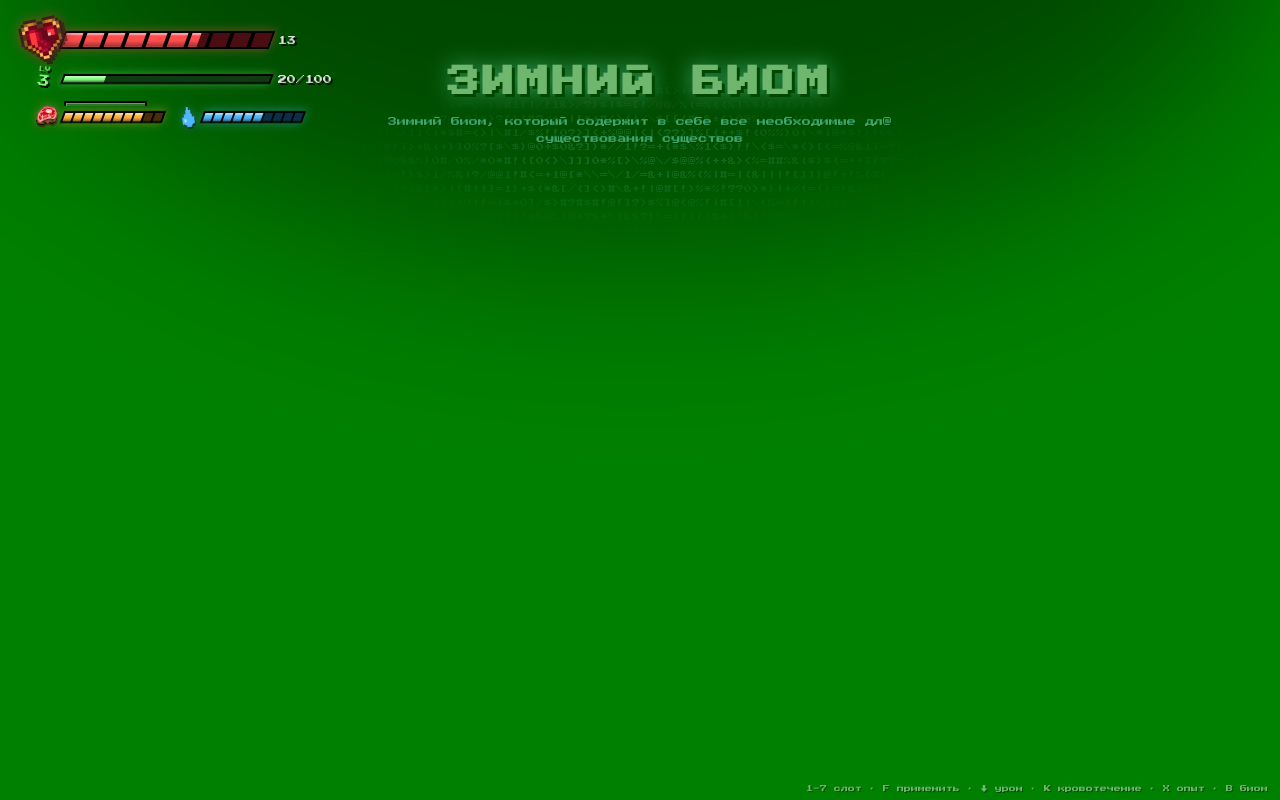
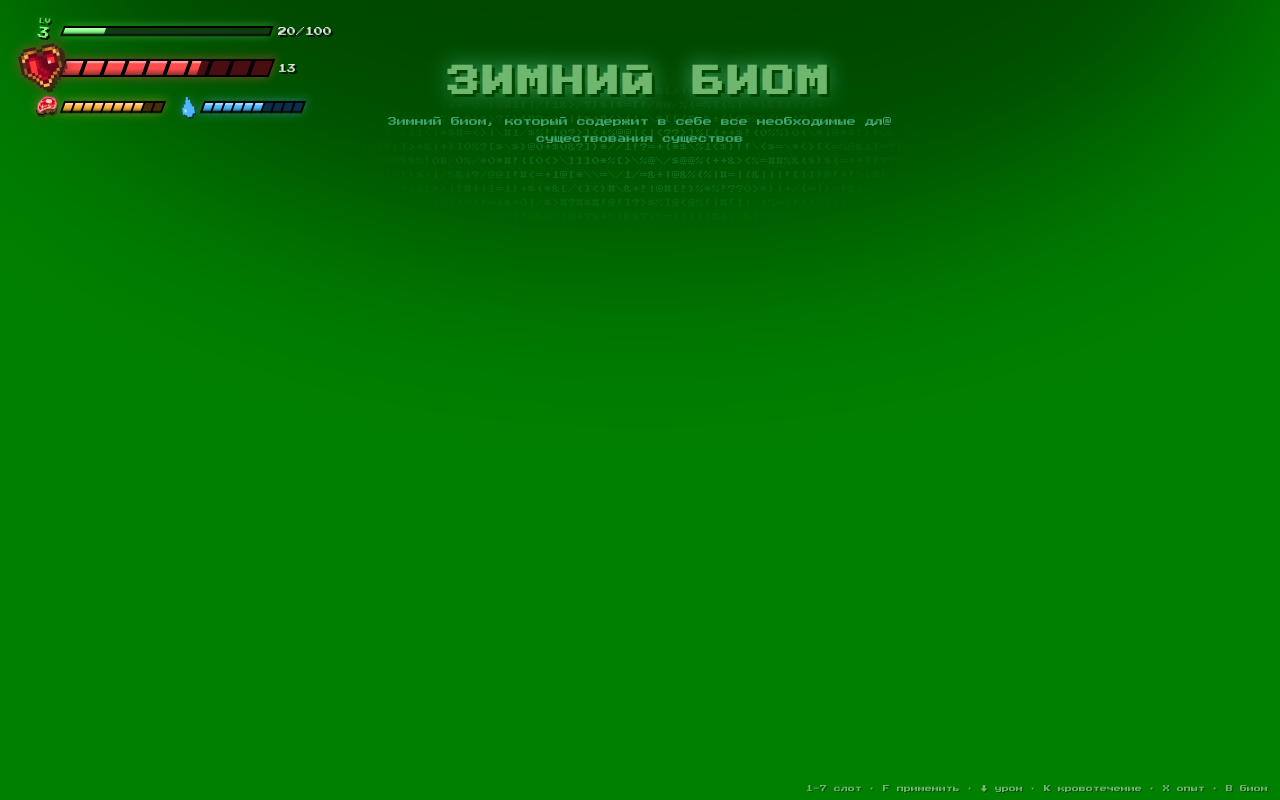
Before and after one commit to KUZURAKI/MINECRAFT-MODE, a Preact app: page / in a window 1280 px wide. Built offline with nearby package versions, Linux system fonts and the light colour scheme.

Commit message:
update logic

```diff
--- /dev/null
+++ b/src/layout/Hud/Blood.tsx
@@ -0,0 +1,62 @@
+import style from "./Hud.module.scss";
+
+// seeded rng: same splatter every time, no layout jumps between renders
+let seed = 7;
+const rnd = () => {
+  seed = (seed * 16807) % 2147483647;
+  return seed / 2147483647;
+};
+
+const REDS = ["#7a0610", "#a50e1a", "#c4182a"];
+
+// one pixel blob: dense core, ragged edge, a few stray droplets
+const makeSplat = () => {
+  const u = 5 + Math.floor(rnd() * 5);
+  const R = 2 + Math.floor(rnd() * 3);
+  const cells: string[] = [];
+  for (let dy = -R - 3; dy <= R + 3; dy++)
+    for (let dx = -R - 3; dx <= R + 3; dx++) {
+      const d = Math.hypot(dx, dy);
+      const keep = d <= R ? rnd() < 1.1 - d / (R + 1) : d <= R + 3 && rnd() < 0.05;
+      if (keep) cells.push(`${dx * u}px ${dy * u}px 0 ${REDS[Math.floor(rnd() * 3)]}`);
+    }
+  return {
+    u,
+    x: 3 + rnd() * 94,
+    y: 3 + rnd() * 94,
+    delay: rnd() * 0.5,
+    len: 70 + Math.floor(rnd() * 150),
+    t: 9 + rnd() * 9,
+    shadow: cells.join(","),
+  };
+};
+
+const splats = Array.from({ length: 14 }, makeSplat);
+
+// count: how many splats are visible; same first N each time so none replay
+const Blood = ({ count }: { count: number }) => (
+  <div className={style.blood2} aria-hidden="true">
+    {splats.slice(0, count).map((s, i) => (
+      <div key={i} style={{ left: `${s.x}%`, top: `${s.y}%` }}>
+        <i
+          style={{
+            width: s.u,
+            height: s.u,
+            animationDelay: `${s.delay}s`,
+            boxShadow: s.shadow,
+          }}
+        />
+        <b
+          style={{
+            width: s.u,
+            ["--len" as string]: `${s.len}px`,
+            ["--t" as string]: `${s.t}s`,
+            ["--d" as string]: `${s.delay + 0.8}s`,
+          }}
+        />
+      </div>
+    ))}
+  </div>
+);
+
+export default Blood;
--- a/src/layout/Hud/Hud.module.scss
+++ b/src/layout/Hud/Hud.module.scss
@@ -82,6 +82,11 @@ $edge: #000;
   animation: beat 0.7s ease-in-out infinite;
 }
 
+// 3 points or less: frantic heartbeat
+.critical .badge {
+  animation-duration: 0.36s;
+}
+
 .mini {
   position: absolute;
   left: 0;
@@ -150,6 +155,10 @@ $edge: #000;
   filter: drop-shadow(0 0 4px var(--glow));
 }
 
+.xpbar .fill {
+  transition: width 0.4s ease-out;
+}
+
 .lvl {
   position: absolute;
   left: 6px;
@@ -177,25 +186,15 @@ $edge: #000;
   }
 }
 
-.fill,
-.ghost {
+.fill {
   position: absolute;
   inset: 0 auto 0 0;
-}
-
-.fill {
   background: linear-gradient(
     var(--c),
     var(--c) 55%,
     color-mix(in srgb, var(--c) 60%, #000)
   );
   box-shadow: inset 0 2px 0 rgba(255, 255, 255, 0.45);
-  transition: width 0.15s steps(3);
-}
-
-.ghost {
-  background: #fff;
-  transition: width 0.7s ease-in 0.45s;
 }
 
 .num {
@@ -232,6 +231,10 @@ $edge: #000;
   > div {
     min-height: 0;
     overflow: hidden;
+  }
+
+  // padding lives inside the clipped box so nothing is left when closed
+  .pad {
     padding: 2px 2px 8px 46px;
   }
 }
@@ -253,25 +256,34 @@ $edge: #000;
 .bleed {
   background: rgba(150, 10, 25, 0.65);
 
+  // three pips = stage; the more filled, the darker and faster it gets
+  em {
+    display: flex;
+    gap: 3px;
+
     i {
       width: 6px;
       height: 6px;
+      background: rgba(0, 0, 0, 0.55);
+
+      &.on {
         background: #ff4d4d;
-    animation: blink 0.8s steps(2) infinite;
+      }
     }
   }
 
-.wrap {
-  background: rgba(40, 120, 70, 0.65);
+  &.s1 {
+    background: rgba(140, 40, 40, 0.6);
   }
 
-.wrapBar {
-  position: absolute;
-  left: 0;
-  bottom: 0;
-  height: 3px;
-  background: #fff;
-  animation: wrapBar 1.6s linear forwards;
+  &.s2 {
+    background: rgba(170, 20, 30, 0.75);
+  }
+
+  &.s3 {
+    background: rgba(200, 0, 20, 0.9);
+    animation: shake 0.4s steps(2) infinite;
+  }
 }
 
 .fx {
@@ -410,12 +422,62 @@ $edge: #000;
   text-shadow: 1px 1px 0 #000;
 }
 
+// scattered pixel blood, each splat pops in with stepped scale
+.blood2 {
+  position: fixed;
+  inset: 0;
+  pointer-events: none;
+  overflow: hidden;
+
+  > div {
+    position: absolute;
+  }
+
+  i {
+    display: block;
+    background: #a50e1a;
+    opacity: 0;
+    animation: splat 0.45s steps(4) forwards;
+  }
+
+  // slow drip: a streak that creeps down from the splat
+  b {
+    position: absolute;
+    top: 0;
+    left: 0;
+    height: 0;
+    background: linear-gradient(#8a0b16, #a50e1a 85%, #5a050c);
+    animation: streak var(--t) cubic-bezier(0.25, 0.1, 0.35, 1) var(--d) forwards;
+  }
+}
+
 .vignette {
   position: fixed;
   inset: 0;
   pointer-events: none;
   box-shadow: inset 0 0 160px 30px rgba(200, 0, 20, 0.55);
   animation: pulse 1.4s ease-in-out infinite;
+}
+
+.vignette.critical {
+  box-shadow:
+    inset 0 0 200px 70px rgba(210, 0, 20, 0.85),
+    inset 0 0 40px 10px rgba(120, 0, 10, 0.6);
+  animation-duration: 0.7s;
+}
+
+@keyframes shake {
+  50% { translate: 1px 0; }
+}
+
+@keyframes streak {
+  from { height: 0; }
+  to { height: var(--len); }
+}
+
+@keyframes splat {
+  0% { opacity: 0; transform: scale(2); }
+  100% { opacity: 0.85; transform: scale(1); }
 }
 
 @keyframes beat {
@@ -479,15 +541,6 @@ $edge: #000;
   }
 }
 
-@keyframes wrapBar {
-  from {
-    width: 0;
-  }
-  to {
-    width: 100%;
-  }
-}
-
 @keyframes fx {
   0% {
     opacity: 1;
--- a/src/layout/Hud/Hud.tsx
+++ b/src/layout/Hud/Hud.tsx
@@ -3,8 +3,23 @@ import style from "./Hud.module.scss";
 import { slots } from "./Hud.tupe";
 import Vitals from "./Vitals";
 import Hotbar from "./Hotbar";
+import Blood from "./Blood";
 
 const MAX = 20;
+// walks a displayed value toward its target one point at a time (heal and damage both animate)
+const useStep = (target: number, ms = 110) => {
+  const [v, setV] = useState(target);
+  useEffect(() => {
+    if (v === target) return;
+    const t = setTimeout(() => setV((x) => x + Math.sign(target - x)), ms);
+    return () => clearTimeout(t);
+  }, [v, target]);
+  return v;
+};
+
+// bleed stage 1..3 -> ms between 1-point losses
+const BLEED_MS = [0, 4000, 2000, 800];
+
 const clamp = (n: number) => Math.min(Math.max(n, 0), MAX);
 
 const Hud = () => {
@@ -16,8 +31,7 @@ const Hud = () => {
   const [lvl, setLvl] = useState(3);
   const [xp, setXp] = useState(20);
   const [lvlUp, setLvlUp] = useState(0);
-  const [bleeding, setBleeding] = useState(false);
-  const [bandaging, setBandaging] = useState(false);
+  const [bleed, setBleed] = useState(0);
   const [fx, setFx] = useState<{ kind: "heal" | "hit"; n: number } | null>(
     null,
   );
@@ -38,6 +52,10 @@ const Hud = () => {
     reveal();
     return () => clearTimeout(hideTimer.current);
   }, []);
+
+  const shownHp = useStep(hp);
+  const shownFood = useStep(food);
+  const shownWater = useStep(water);
 
   const need = 40 + lvl * 20;
 
@@ -63,10 +81,10 @@ const Hud = () => {
   };
 
   useEffect(() => {
-    if (!bleeding) return;
-    const t = setInterval(() => setHp((v) => clamp(v - 0.5)), 1000);
+    if (!bleed) return;
+    const t = setInterval(() => setHp((v) => clamp(v - 1)), BLEED_MS[bleed]);
     return () => clearInterval(t);
-  }, [bleeding]);
+  }, [bleed]);
 
   const use = () => {
     reveal();
@@ -81,14 +99,10 @@ const Hud = () => {
       spend();
       setHp((v) => clamp(v + 6));
       flash("heal");
-    } else if (s.kind === "bandage" && bleeding && !bandaging) {
+    } else if (s.kind === "bandage" && bleed) {
       spend();
-      setBandaging(true);
-      setTimeout(() => {
-        setBandaging(false);
-        setBleeding(false);
-        flash("heal");
-      }, 1600);
+      setBleed(0);
+      flash("heal");
     } else if (s.kind === "food" && food < MAX) {
       spend();
       setFood((v) => clamp(v + 6));
@@ -104,7 +118,7 @@ const Hud = () => {
       if (n >= 1 && n <= items.length) return select(n - 1);
       const k = e.key.toLowerCase();
       if (k === "f") use();
-      if (k === "k") setBleeding((b) => !b);
+      if (k === "k") setBleed((b) => (b + 1) % 4);
       if (k === "x") gainXp(25);
       if (e.key === "ArrowDown") {
         setHp((v) => clamp(v - 3));
@@ -117,18 +131,20 @@ const Hud = () => {
 
   return (
     <>
-      {hp <= 6 && <div className={style.vignette} />}
+      {hp <= 6 && (
+        <div className={`${style.vignette} ${hp <= 3 ? style.critical : ""}`} />
+      )}
+      {hp <= 6 && <Blood count={hp <= 3 ? 14 : 5} />}
       <aside className={style.hud}>
         <Vitals
-          hp={hp}
-          food={food}
-          water={water}
+          hp={shownHp}
+          food={shownFood}
+          water={shownWater}
           lvl={lvl}
           xp={xp}
           need={need}
           lvlUp={lvlUp}
-          bleeding={bleeding}
-          bandaging={bandaging}
+          bleed={bleed}
           fx={fx}
         />
       </aside>
--- a/src/layout/Hud/Vitals.tsx
+++ b/src/layout/Hud/Vitals.tsx
@@ -1,15 +1,16 @@
+import { useRef } from "preact/hooks";
 import style from "./Hud.module.scss";
 
 type Fx = { kind: "heal" | "hit"; n: number } | null;
 
+// each cell is 2 points and snaps: empty -> half -> full (no smooth fill)
 const Cells = ({ value, small }: { value: number; small?: boolean }) => (
   <div className={`${style.cells} ${small ? style.small : ""}`}>
     {Array.from({ length: 10 }, (_, i) => {
-      const w = `${Math.min(Math.max((value - i * 2) / 2, 0), 1) * 100}%`;
+      const pts = Math.min(Math.max(Math.floor(value) - i * 2, 0), 2);
       return (
         <div key={i} className={style.cell}>
-          <div className={style.ghost} style={{ width: w }} />
-          <div className={style.fill} style={{ width: w }} />
+          <div className={style.fill} style={{ width: `${pts * 50}%` }} />
         </div>
       );
     })}
@@ -34,8 +35,7 @@ type Props = {
   xp: number;
   need: number;
   lvlUp: number;
-  bleeding: boolean;
-  bandaging: boolean;
+  bleed: number;
   fx: Fx;
 };
 
@@ -47,31 +47,18 @@ const Vitals = ({
   xp,
   need,
   lvlUp,
-  bleeding,
-  bandaging,
+  bleed,
   fx,
-}: Props) => (
+}: Props) => {
+  const bleeding = bleed > 0;
+  // keep the last stage so the chip doesn't change text while it collapses
+  const last = useRef(1);
+  if (bleed) last.current = bleed;
+  const stage = last.current;
+
+  return (
     <div className={style.vitals}>
       {fx && <div key={fx.n} className={`${style.fx} ${style[fx.kind]}`} />}
-
-    <div
-      className={`${style.row} ${style.hp} ${hp <= 6 ? style.low : ""} ${bleeding ? style.bleeding : ""}`}
-    >
-      <div className={style.badge}>
-        <img src="/1.png" alt="" />
-        {bleeding && (
-          <>
-            <i className={style.blood} />
-            <i
-              className={style.blood}
-              style={{ animationDelay: "0.6s", left: "62%" }}
-            />
-          </>
-        )}
-      </div>
-      <Cells value={hp} />
-      <span className={style.num}>{Math.ceil(hp)}</span>
-    </div>
 
       <div className={`${style.row} ${style.xp}`}>
         <div key={lvlUp} className={`${style.lvl} ${lvlUp ? style.up : ""}`}>
@@ -79,27 +66,53 @@ const Vitals = ({
           {lvl}
         </div>
         <div className={style.xpbar}>
-        <div className={style.ghost} style={{ width: `${(xp / need) * 100}%` }} />
-        <div className={style.fill} style={{ width: `${(xp / need) * 100}%` }} />
+          <div
+            className={style.fill}
+            style={{ width: `${(xp / need) * 100}%` }}
+          />
         </div>
         <span className={style.num}>
           {xp}/{need}
         </span>
       </div>
 
+      <div
+        className={`${style.row} ${style.hp} ${hp <= 6 ? style.low : ""} ${hp <= 3 ? style.critical : ""} ${bleeding ? style.bleeding : ""}`}
+      >
+        <div className={style.badge}>
+          <img src="/1.png" alt="" />
+          {bleeding &&
+            Array.from({ length: bleed }, (_, i) => (
+              <i
+                key={i}
+                className={style.blood}
+                style={{
+                  left: `${34 + i * 16}%`,
+                  animationDelay: `${i * 0.25}s`,
+                  animationDuration: `${[0, 2, 1.2, 0.7][bleed]}s`,
+                }}
+              />
+            ))}
+        </div>
+        <Cells value={hp} />
+        <span className={style.num}>{Math.ceil(hp)}</span>
+      </div>
+
       {/* collapses to 0 height; food + water slide up/down with it */}
-    <div className={`${style.status} ${bleeding || bandaging ? style.open : ""}`}>
+      <div className={`${style.status} ${bleeding ? style.open : ""}`}>
         <div>
-        {bleeding && !bandaging ? (
-          <span key="bleed" className={`${style.chip} ${style.bleed}`}>
-            <i /> КРОВОТЕЧЕНИЕ
+          <div className={style.pad}>
+            <span
+              className={`${style.chip} ${style.bleed} ${style[`s${stage}`]}`}
+            >
+              КРОВОТЕЧЕНИЕ
+              <em>
+                {[1, 2, 3].map((n) => (
+                  <i key={n} className={n <= stage ? style.on : ""} />
+                ))}
+              </em>
             </span>
-        ) : (
-          <span key="wrap" className={`${style.chip} ${style.wrap}`}>
-            ПЕРЕВЯЗКА
-            <b className={style.wrapBar} />
-          </span>
-        )}
+          </div>
         </div>
       </div>
 
@@ -119,5 +132,6 @@ const Vitals = ({
       </div>
     </div>
   );
+};
 
 export default Vitals;
```
Lines whose indentation alone changed are shown as unchanged.
